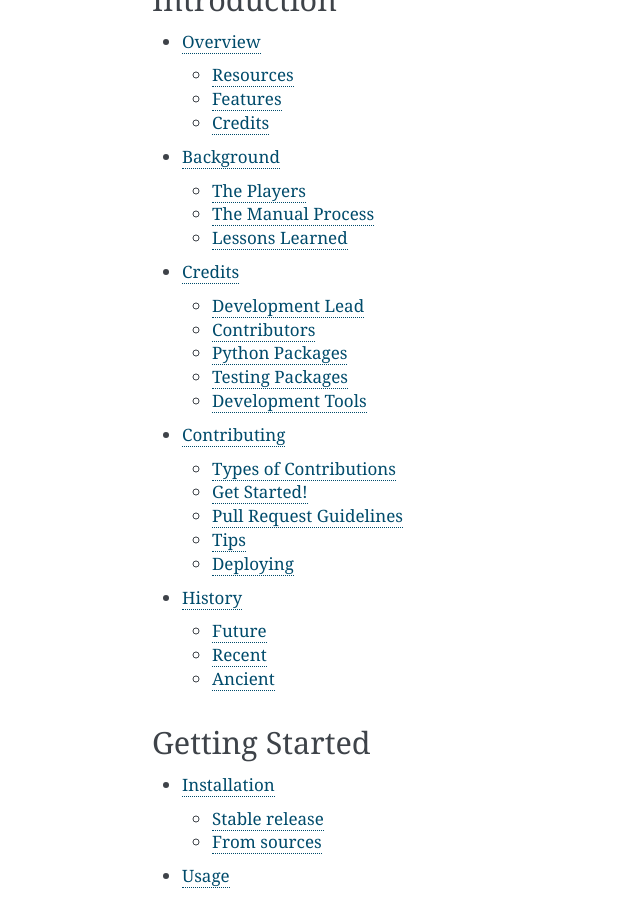
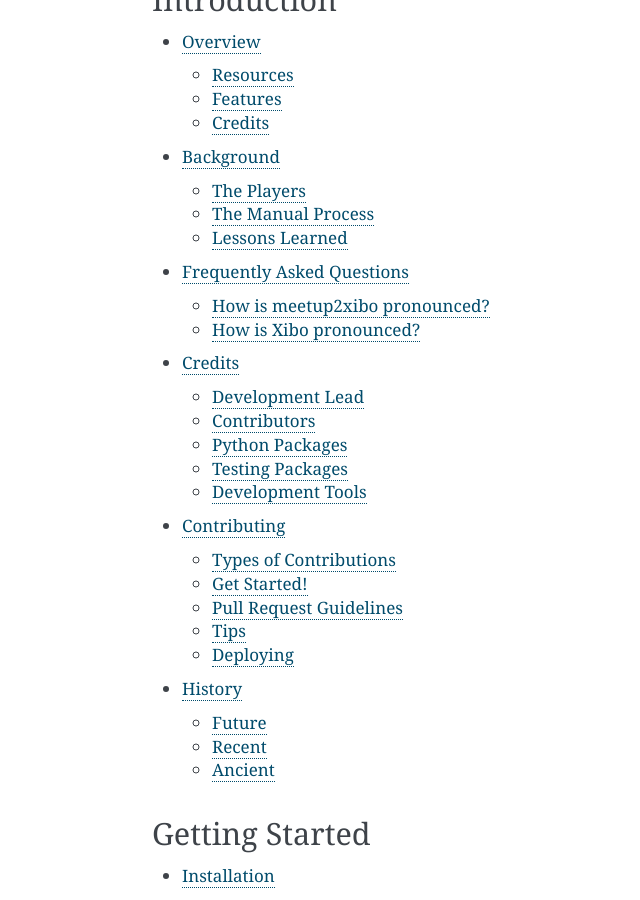
Before and after one commit to jshprentz/meetup2xibo, a Sphinx documentation site: the page built from docs/index.rst, in a window 1280 px wide and 900 px high, scrolled down 798 px. Shown: the whole window, without its empty margins (268-908 px from the left). Built offline with Sphinx 7.4.7, drawn with Linux system fonts in a browser that asks for light colours; pages that are not in the unit, such as notebooks, are missing from menus.

Commit message:
Start frequently asked questions.

```diff
--- /dev/null
+++ b/docs/faq.rst
@@ -0,0 +1,15 @@
+==========================
+Frequently Asked Questions
+==========================
+
+How is meetup2xibo pronounced?
+------------------------------
+
+Meetup to Xibo
+
+How is Xibo pronounced?
+-----------------------
+
+See `Introducing Xibo`_.
+
+.. _`Introducing Xibo`: https://blog.xibo.org.uk/hello-world/
--- a/docs/index.rst
+++ b/docs/index.rst
@@ -13,6 +13,7 @@
 
    readme
    background
+   faq
    authors
    contributing
    history
```
